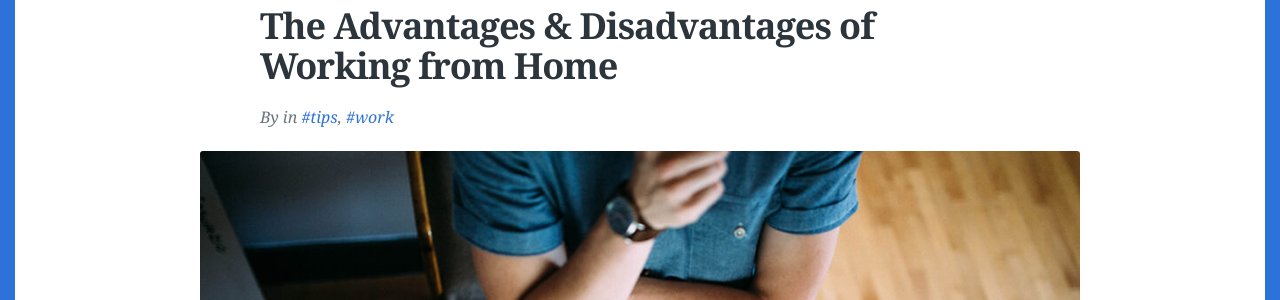
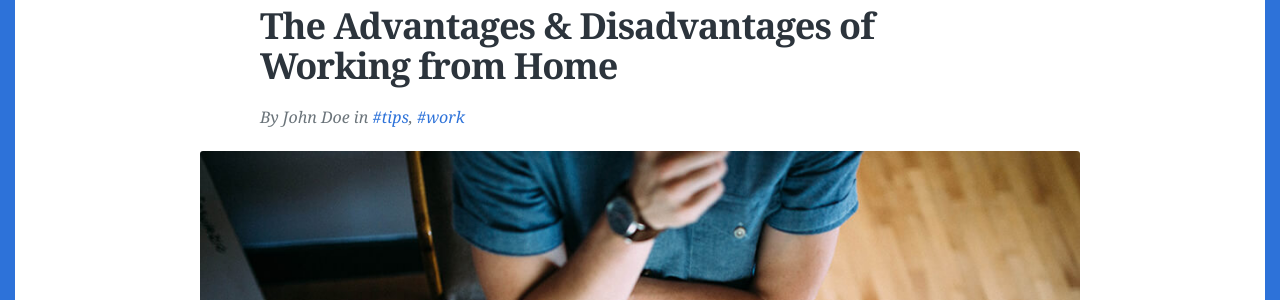
Before and after one commit to JustGoodThemes/Scriptor-Jekyll-Theme, a Jekyll site: the page built from _posts/2019-01-01-the-advantages-and-disadvantages-of-working-from-home.md, in a window 1280 px wide and 900 px high. Shown: the part 257-557 px from the top of the window. Built offline with Jekyll 4.4.1, drawn with Linux system fonts in a browser that asks for light colours; some web fonts are replaced; comment, search, counter and statistics services are not loaded.

Commit message:
Fix missing author in post meta

```diff
--- a/_layouts/post.html
+++ b/_layouts/post.html
@@ -9,7 +9,7 @@
       <time class="post-date" datetime="{{ page.date | date: "%Y-%m-%d" }}">{{page.date | date: "%B %-d, %Y" }}</time>
       <h1 class="post-title">{{page.title}}</h1>
       <div class="post-meta">
-        By <span class="post-author">{{ site.author.name }}</span>{% if page.tags.size > 0 %}<span class="post-tags"> in {% for tag in page.tags %}<a href="{{ site.baseurl }}/tags/index.html#{{ tag | cgi_escape }}" rel="tag">{{ tag }}</a>{% unless forloop.last %}, {% endunless %}{% endfor %}</span>{% endif %}
+        By <span class="post-author">{{ site.data.author.name }}</span>{% if page.tags.size > 0 %}<span class="post-tags"> in {% for tag in page.tags %}<a href="{{ site.baseurl }}/tags/index.html#{{ tag | cgi_escape }}" rel="tag">{{ tag }}</a>{% unless forloop.last %}, {% endunless %}{% endfor %}</span>{% endif %}
       </div><!-- .post-meta -->
       {% if page.feature_image %}
       <figure class="post-thumbnail image-card width-wide">
```
